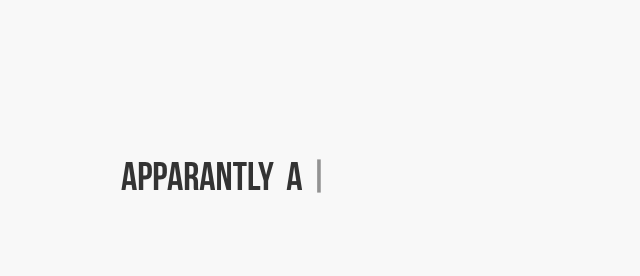
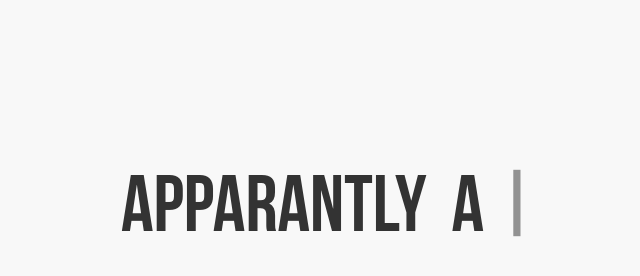
Before and after one commit to SuramVishal/SuramVishal.github.io, a website: page index.htm in a window 1280 px wide. Shown: the whole page, without its empty margins (219-859 px from the left). Drawn offline with nearby package versions, Linux system fonts and the light colour scheme.

Commit message:
Update main.css

```diff
--- a/main.css
+++ b/main.css
@@ -9,7 +9,7 @@ body{
 	font-family: "bebas", sans-serif;
 	font-size: 100%;
 	background:#f8f8f8;
-	font-size: 40px;
+	font-size: 80px;
 }
  @font-face {
            font-family: bebas;
```
